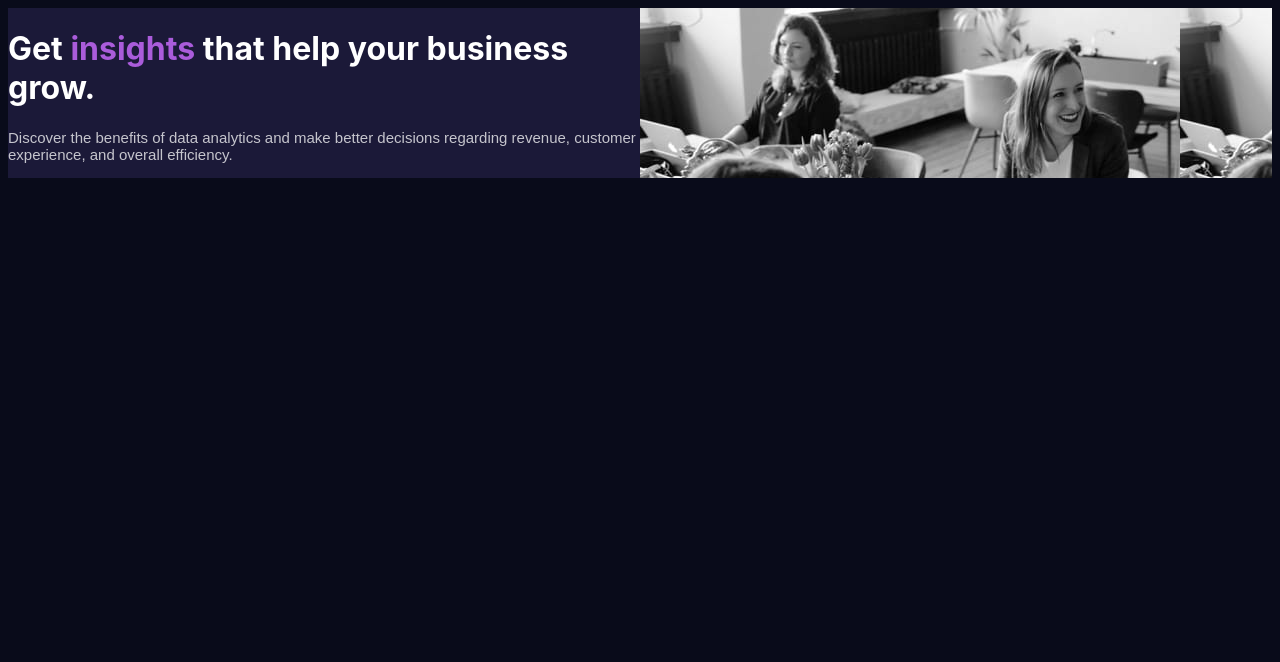
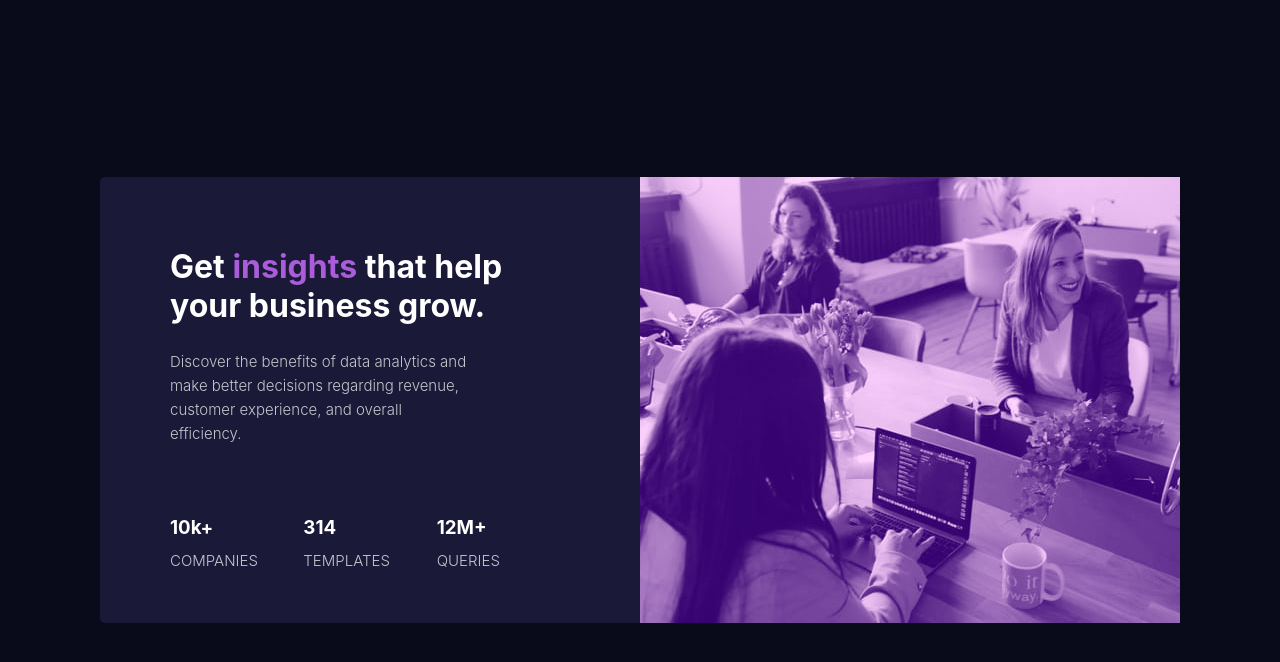
Before and after one commit to VictoriaAkintomide/ldt-exercise3b, a plain HTML site: page index.html in a window 1280 px wide. Drawn offline with Linux system fonts and the light colour scheme; a web font is replaced by a local one.

Commit message:
new commit

```diff
--- a/index.html
+++ b/index.html
@@ -7,11 +7,21 @@
 </head>
 <body>
 <div class="row">
-<div class="column">
- <div><h1>Get <mark>insights</mark> that help your business grow.</h1></div>
-<div><p>Discover the benefits of data analytics and make better decisions regarding revenue, customer experience, and overall efficiency.</p></div>
+<div class="column" id="text-box">
+<div class="text-one">
+    <h1>Get <mark>insights</mark> that help your business grow.</h1>
 </div>
-<div class="column" id="image-div"></div>
+<div class="text-two">
+    <p>Discover the benefits of data analytics and make better decisions regarding revenue, customer experience, and overall efficiency.</p>
+</div>
+<div class="text-three">
+    <div class="bloc"><h3>10k+</h3><p>COMPANIES</p></div>
+    <div class="bloc"><h3>314</h3><p>TEMPLATES</p></div>
+    <div class="bloc"><h3>12M+</h3><p>QUERIES</p></div>
+</div>
+</div>
+<div class="column" id="img-box">
+</div>
 </div>
 </body>
 </html>
--- a/style.css
+++ b/style.css
@@ -1,16 +1,37 @@
 body {
-    background-color: #090b1a;
-  }
+    background: #090b1a;
+    height: 100%;
+
+}
   .row {
-    background-color: #1b1938;
+    background: #1b1938;
     display: flex;
+    width: 1080px;
+    height: 446px;
+    position: fixed;
+    top: 50%;
+    left: 50%;
+    transform: translate(-50%, -50%);
+    border-radius: 5px;
+
   }
   .column {
     flex: 50%;
+
   }
   h1 {
     color: white;
     font-family: "Inter", sans-serif;
+    font-weight: 700;
+    margin: 0;
+    margin-bottom: 25px;
+  }
+  h3 {
+    color: white;
+    font-family: "Inter", sans-serif;
+    font-weight: 700;
+    margin: 0;
+    margin-top: 70px;
   }
   mark {
     color: #aa5cdb;
@@ -18,11 +39,38 @@ body {
    }
   p {
     color: #ffffffbf;
-    font-family: "Lexend Deca", sans-serif;
+    font-family: "Inter", sans-serif;
+    /* font-family: "Lexend Deca", sans-serif; */
     font-size: 15px;
-    font-weight: 400;
+    font-weight: 300;
+    line-height: 24px;
+    margin: 0;
+    margin-top: 10px;
   }
-  #image-div {
-    background-image: url("images/image-header-desktop.jpg");
-    background-color: #aa5cdb;
+  #text-box {
+    width: 400px;
+    padding: 70px;
+    box-sizing: border-box;
+
   }
+  #img-box {
+    background-image: url("images/image-header-desktop.jpg"), linear-gradient(rgba(170, 92, 219, 0.6), rgba(170, 92, 219, 0.6));
+    background-blend-mode: overlay;
+    background-size: cover;
+    width: 540px;
+
+  }
+  .text-three {
+    display: flex;
+    flex-wrap: wrap;
+    width:400px;
+  }
+  .bloc{
+    flex: 1;
+   }
+   .text-two{
+    width: 300px;
+  }
+  .text-one {
+    width: 400px;
+  }
```
